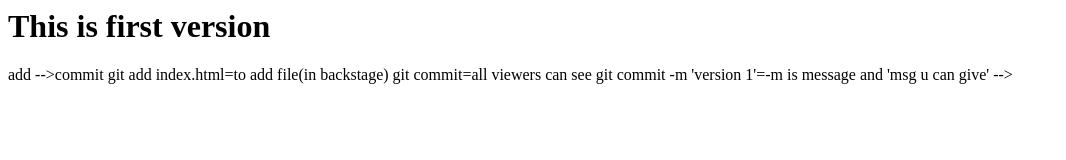
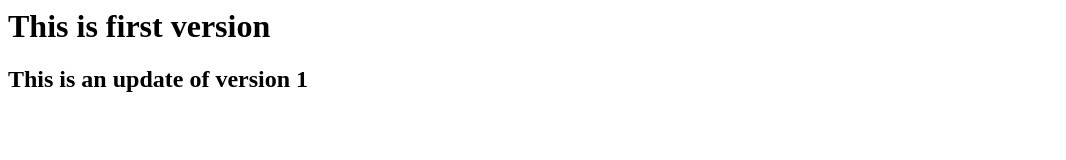
Before and after one commit to Vrishketudixit/mern318, a plain HTML site: page index.html in a window 1280 px wide. Shown: the whole page, without its empty margins (0-1066 px from the left). Drawn offline with Linux system fonts and the light colour scheme.

Commit message:
update to version 1

```diff
--- a/index.html
+++ b/index.html
@@ -5,8 +5,12 @@ git --version=to see version of git
 git init=to initialize the file
 git status=to check the status of file
 (git is a 3 step process.)
-git -->add -->commit
+git =add =commit
 git add index.html=to add file(in backstage)
 git commit=all viewers can see
 git commit -m 'version 1'=-m is message and 'msg u can give'
+git status > git add > git commit -m(msg)
+
 -->
+
+<h2>This is an update of version 1</h2>
```
